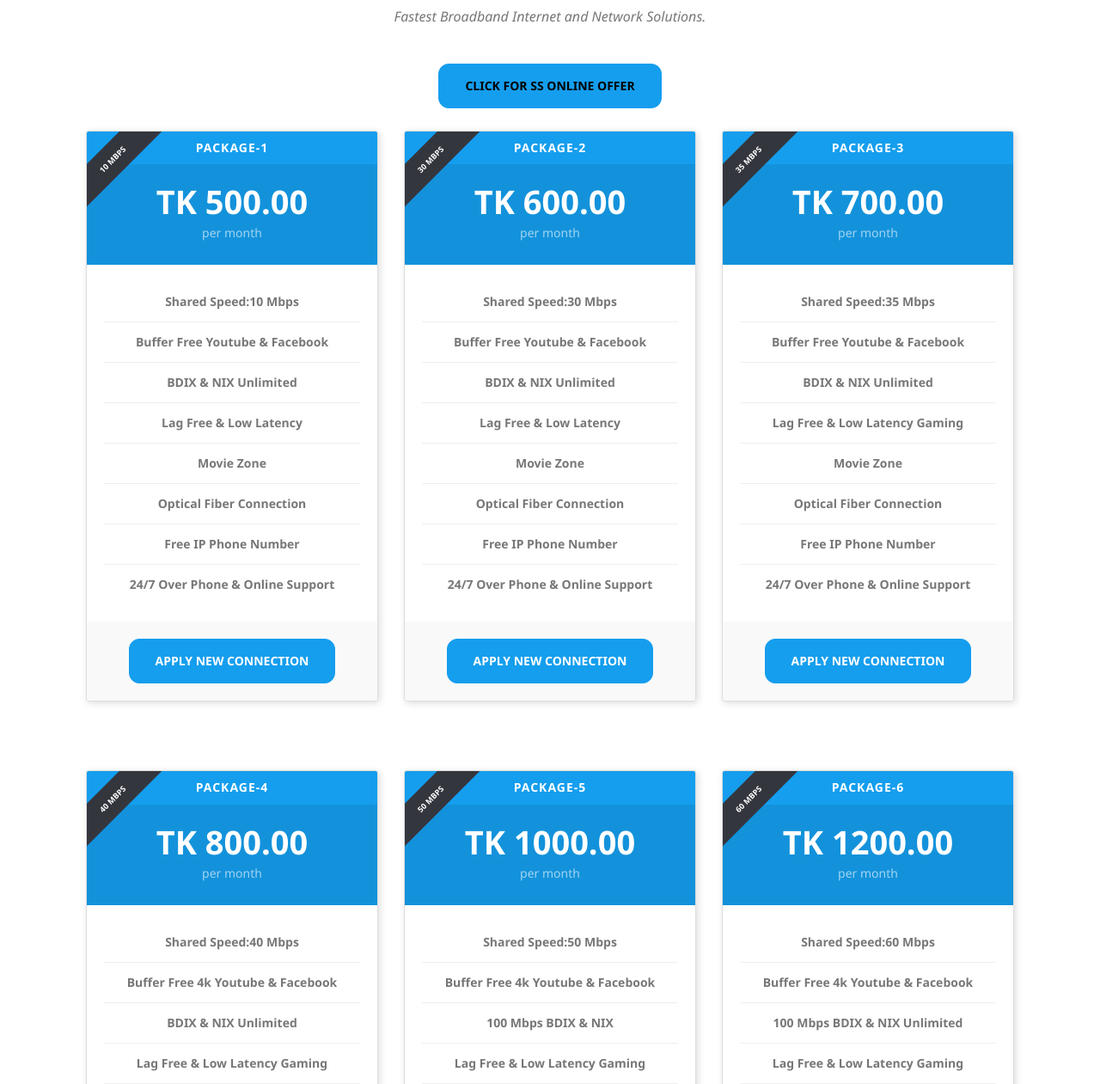
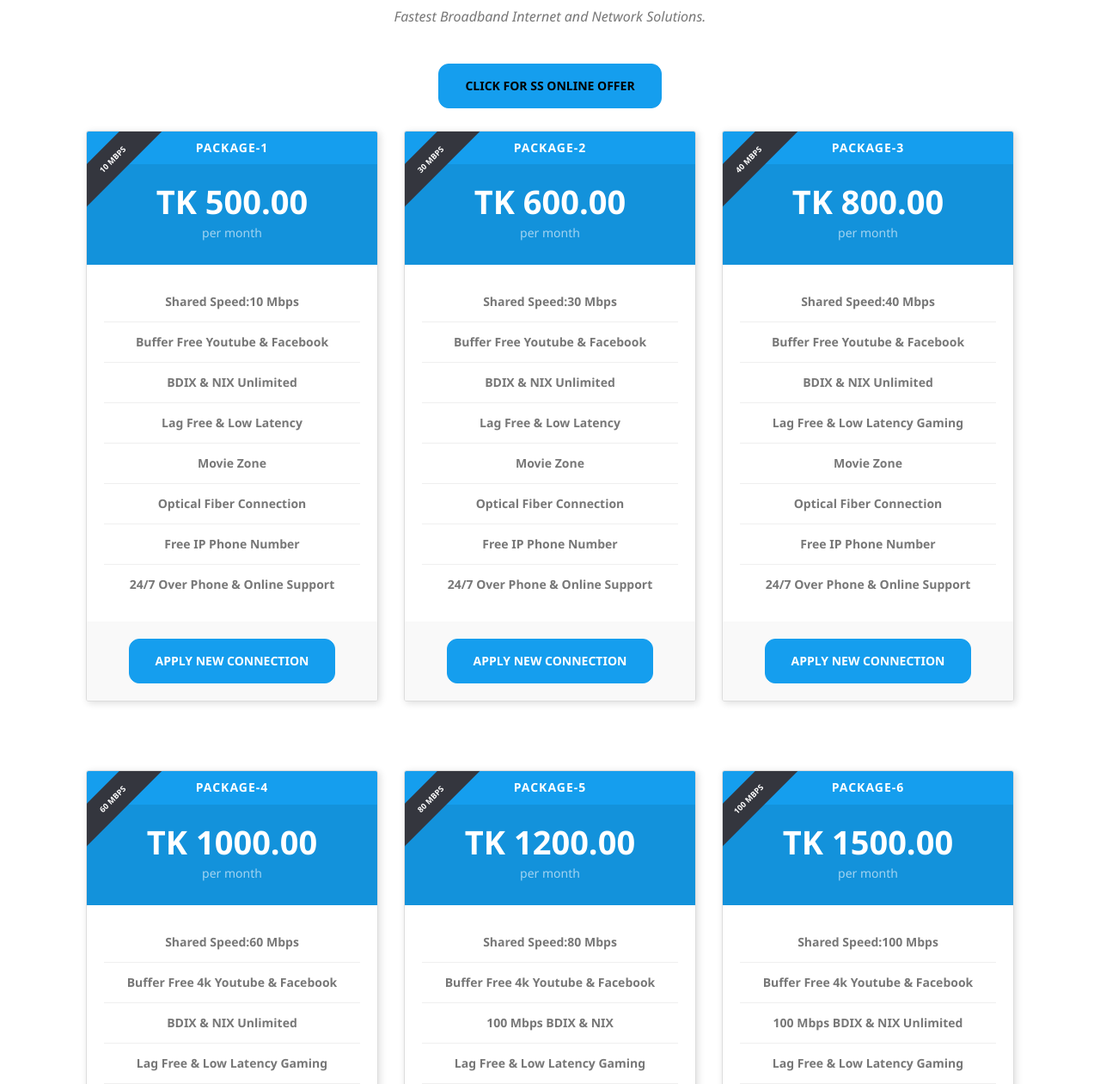
Before and after one commit to farzanabhuiya/Ssonline_Website, a plain HTML site: page price.html in a window 1280 px wide. Shown: the part 539-1800 px from the top of the page at 86% size. Drawn offline with nearby package versions, Linux system fonts and the light colour scheme.

Commit message:
price update

```diff
--- a/price.html
+++ b/price.html
@@ -208,15 +208,15 @@
                                         <div class="wpb_wrapper">
                                             <div class="pricing-plan pricing-color-true ">
                                                 <div class="pricing-plan-head pricing-plan-2">
-                                                    <div class="featured-ribbon">35 Mbps</div>
+                                                    <div class="featured-ribbon">40 Mbps</div>
                                                     <h3>Package-3</h3>
                                                     <div class="pricing-price">
-                                                        <span class="pricing-amount">TK 700.00</span>
+                                                        <span class="pricing-amount">TK 800.00</span>
                                                         <span class="pricing-per">per month</span>
                                                     </div>
                                                 </div>
                                                 <ul>
-                                                <li><strong>Shared Speed:35 Mbps</strong></li>
+                                                <li><strong>Shared Speed:40 Mbps</strong></li>
                                                 <li><strong>Buffer Free Youtube & Facebook</strong> </li>
                                                 <li><strong>BDIX & NIX Unlimited</strong> </li>
                                                 <li><strong>Lag Free & Low Latency Gaming</strong> </li>
@@ -253,15 +253,15 @@
                                     <div class="wpb_wrapper">
                                         <div class="pricing-plan pricing-color-true ">
                                             <div class="pricing-plan-head pricing-plan-2">
-                                                <div class="featured-ribbon">40 Mbps</div>
+                                                <div class="featured-ribbon">60 Mbps</div>
                                                 <h3>Package-4</h3>
                                                 <div class="pricing-price">
-                                                    <span class="pricing-amount">TK 800.00</span>
+                                                    <span class="pricing-amount">TK 1000.00</span>
                                                     <span class="pricing-per">per month</span>
                                                 </div>
                                             </div>
                                             <ul>
-                                                <li><strong>Shared Speed:40 Mbps</strong></li>
+                                                <li><strong>Shared Speed:60 Mbps</strong></li>
                                                 <li><strong>Buffer Free 4k Youtube & Facebook</strong> </li>
                                                 <li><strong>BDIX & NIX Unlimited</strong> </li>
                                                 <li><strong>Lag Free & Low Latency Gaming</strong> </li>
@@ -283,15 +283,15 @@
                                         <div class="wpb_wrapper">
                                             <div class="pricing-plan pricing-color-true ">
                                                 <div class="pricing-plan-head pricing-plan-2">
-                                                    <div class="featured-ribbon">50 Mbps</div>
+                                                    <div class="featured-ribbon">80 Mbps</div>
                                                     <h3>Package-5</h3>
                                                     <div class="pricing-price">
-                                                        <span class="pricing-amount">TK 1000.00</span>
+                                                        <span class="pricing-amount">TK 1200.00</span>
                                                         <span class="pricing-per">per month</span>
                                                     </div>
                                                 </div>
                                                 <ul>
-                                                    <li><strong>Shared Speed:50 Mbps</strong></li>
+                                                    <li><strong>Shared Speed:80 Mbps</strong></li>
                                                 <li><strong>Buffer Free 4k Youtube & Facebook</strong> </li>
                                                 <li><strong>100 Mbps BDIX & NIX </strong> </li>
                                                 <li><strong>Lag Free & Low Latency Gaming</strong> </li>
@@ -313,15 +313,15 @@
                                         <div class="wpb_wrapper">
                                             <div class="pricing-plan pricing-color-true ">
                                                 <div class="pricing-plan-head pricing-plan-2">
-                                                    <div class="featured-ribbon">60 Mbps</div>
+                                                    <div class="featured-ribbon">100 Mbps</div>
                                                     <h3>Package-6</h3>
                                                     <div class="pricing-price">
-                                                        <span class="pricing-amount">TK 1200.00</span>
+                                                        <span class="pricing-amount">TK 1500.00</span>
                                                         <span class="pricing-per">per month</span>
                                                     </div>
                                                 </div>
                                                 <ul>
-                                                    <li><strong>Shared Speed:60 Mbps</strong></li>
+                                                    <li><strong>Shared Speed:100 Mbps</strong></li>
                                                 <li><strong>Buffer Free 4k Youtube & Facebook</strong> </li>
                                                 <li><strong>100 Mbps BDIX & NIX Unlimited</strong> </li>
                                                 <li><strong>Lag Free & Low Latency Gaming</strong> </li>
```
